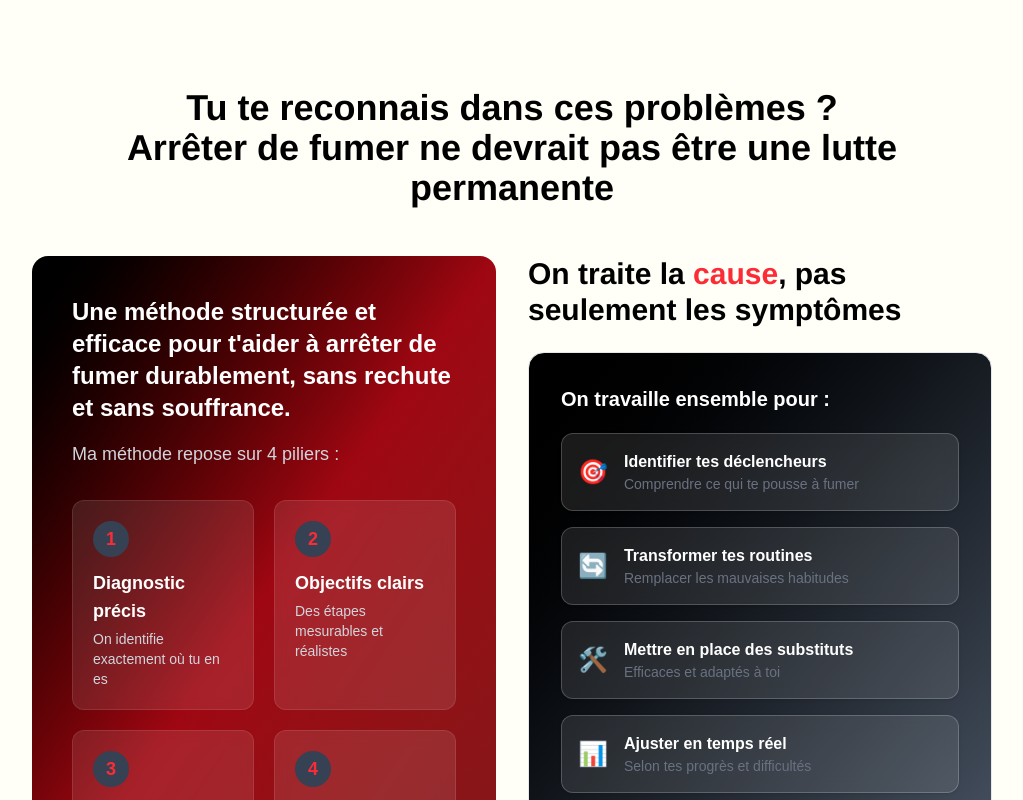
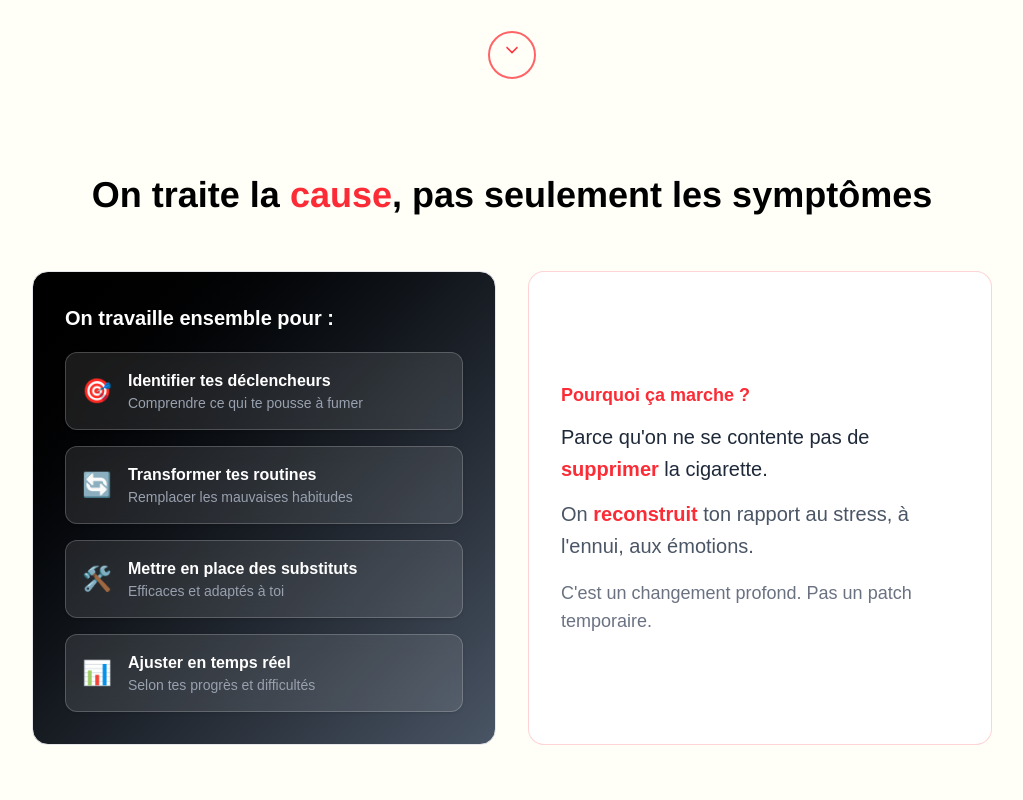
Before and after one commit to JarodT77/FranckSite, a Next.js app in the folder site/: page / in a window 1280 px wide. Shown: the part 2660-3460 px from the top of the page, without its empty margins (128-1151 px from the left). Built offline with nearby package versions, Linux system fonts and the light colour scheme.

Commit message:
CHANGE PAGE

```diff
--- a/site/app/components/detailedForm.tsx
+++ b/site/app/components/detailedForm.tsx
@@ -791,7 +791,7 @@ export default function DetailedForm() {
 
       <div className="flex justify-center mt-12 md:mt-16">
         <a
-          href="#subject"
+          href="#bienfaits"
           className="w-12 h-12 rounded-full border-2 border-red-400 flex items-center justify-center hover:border-red-500 hover:bg-red-500/5 transition-all"
         >
           <ChevronDown className="w-5 h-5 text-red-500 animate-bounce" />
--- a/site/app/components/hero.tsx
+++ b/site/app/components/hero.tsx
@@ -114,7 +114,7 @@ export default function Hero() {
         className="flex justify-center mt-12 md:mt-16"
       >
         <a
-          href="#bilan-form"
+          href="#subject"
           className="w-12 h-12 rounded-full border-2 border-red-400 flex items-center justify-center hover:border-red-500 hover:bg-red-500/5 transition-all"
         >
           <ChevronDown className="w-5 h-5 text-red-500 animate-bounce" />
--- /dev/null
+++ b/site/app/components/resolution.tsx
@@ -0,0 +1,66 @@
+"use client";
+
+import { motion } from "motion/react";
+
+export default function Resolution() {
+    return (
+        <section className="mx-4 md:mx-40 mt-12 md:mt-24">
+            <motion.h2
+                initial={{ opacity: 0, y: 30 }}
+                whileInView={{ opacity: 1, y: 0 }}
+                viewport={{ once: true, margin: "-100px" }}
+                transition={{ duration: 0.6 }}
+                className="text-2xl md:text-4xl font-bold font-helvetica text-center"
+            >
+                On traite la <span className="text-red-500">cause</span>, pas seulement les symptômes
+            </motion.h2>
+
+            <div className="flex flex-col md:flex-row gap-8 mt-10 md:mt-14">
+                <motion.div
+                    initial={{ opacity: 0, x: -40 }}
+                    whileInView={{ opacity: 1, x: 0 }}
+                    viewport={{ once: true, margin: "-100px" }}
+                    transition={{ duration: 0.6, delay: 0.2 }}
+                    className="flex-1 bg-linear-to-br from-black to-gray-600 rounded-2xl p-6 md:p-8 border border-gray-200"
+                >
+                    <h3 className="text-xl font-bold font-poppins mb-5 text-white">On travaille ensemble pour :</h3>
+                    <div className="space-y-4">
+                        {[
+                            { icon: "🎯", text: "Identifier tes déclencheurs", desc: "Comprendre ce qui te pousse à fumer" },
+                            { icon: "🔄", text: "Transformer tes routines", desc: "Remplacer les mauvaises habitudes" },
+                            { icon: "🛠️", text: "Mettre en place des substituts", desc: "Efficaces et adaptés à toi" },
+                            { icon: "📊", text: "Ajuster en temps réel", desc: "Selon tes progrès et difficultés" },
+                        ].map((item, index) => (
+                            <div key={index} className="flex gap-4 items-center bg-white/10 backdrop-blur-sm rounded-xl p-4 border border-white/20 shadow-sm">
+                                <span className="text-2xl shrink-0">{item.icon}</span>
+                                <div>
+                                    <p className="font-semibold text-white">{item.text}</p>
+                                    <p className="text-gray-400 text-sm">{item.desc}</p>
+                                </div>
+                            </div>
+                        ))}
+                    </div>
+                </motion.div>
+
+                <motion.div
+                    initial={{ opacity: 0, x: 40 }}
+                    whileInView={{ opacity: 1, x: 0 }}
+                    viewport={{ once: true, margin: "-100px" }}
+                    transition={{ duration: 0.6, delay: 0.4 }}
+                    className="flex-1 bg-white border border-red-500/20 rounded-2xl p-6 md:p-8 flex flex-col justify-center"
+                >
+                    <p className="text-red-500 font-semibold text-lg mb-3">Pourquoi ça marche ?</p>
+                    <p className="text-gray-800 text-xl leading-relaxed">
+                        Parce qu&apos;on ne se contente pas de <span className="text-red-500 font-bold">supprimer</span> la cigarette.
+                    </p>
+                    <p className="text-gray-600 text-xl leading-relaxed mt-3">
+                        On <span className="text-red-500 font-semibold">reconstruit </span>ton rapport au stress, à l&apos;ennui, aux émotions.
+                    </p>
+                    <p className="text-gray-500 text-lg mt-4">
+                        C&apos;est un changement profond. Pas un patch temporaire.
+                    </p>
+                </motion.div>
+            </div>
+        </section>
+    );
+}
--- a/site/app/components/subject.tsx
+++ b/site/app/components/subject.tsx
@@ -28,7 +28,7 @@ export default function Subject() {
     return (
         <section id="subject" className="mx-4 md:mx-40 mt-12 md:mt-24">
             <h2 className="text-2xl md:text-4xl font-bold font-helvetica text-center">
-                T&apos;arrives pas arreter ?<br/><span className="text-black"> mais les conséquences sont déja là</span>
+                Tu n'arrives pas arreter ?<br/><span className="text-black"> mais les conséquences sont déja là</span>
             </h2>
             <div className="grid grid-cols-1 md:grid-cols-3 gap-6 md:gap-8 mt-8 md:mt-12">
                 {problems.map((problem, index) => {
@@ -51,6 +51,12 @@ export default function Subject() {
                   );
                 })}
             </div>
+            <div className="hidden md:flex flex-col items-center gap-6 mt-12">
+                            <h2 className="text-2xl md:text-4xl font-bold font-helvetica text-center">DÉCIDE, AGIS, LIBÈRE TOI</h2>
+                            <a href="#bilan-form" className="px-8 text-center bg-red-400 text-red-900 font-bold font-poppins text-lg py-4 rounded-full hover:bg-red-500 hover:text-white transition-colors">
+                                Je veux arrêter de fumer
+                            </a>
+                        </div>
             <div className="flex flex-col justify-center mt-10">
                 <motion.h2
                     initial={{ opacity: 0, y: 30 }}
@@ -59,7 +65,7 @@ export default function Subject() {
                     transition={{ duration: 0.6 }}
                     className="text-2xl md:text-4xl font-bold font-helvetica text-center mt-12 md:mt-24"
                 >
-                    Tu te reconnais dans ces problèmes ?<br/><span className="text-black"> Arrêter de fumer ne devrait pas être une lutte permanente</span>
+                    Tu te reconnais dans ces problèmes ?
                 </motion.h2>
                 <div className="flex flex-col md:flex-row gap-8 mt-8 md:mt-12">
                     {/* Colonne gauche — Ma méthode */}
@@ -92,59 +98,9 @@ export default function Subject() {
                                 ))}
                             </div>
                         </div>
-                        <div className="hidden md:flex flex-col items-center gap-6 mt-12">
-                            <h2 className="text-2xl md:text-4xl font-bold font-helvetica text-center">DÉCIDE, AGIS, LIBÈRE TOI</h2>
-                            <a href="#contact" className="w-1/2 text-center bg-red-400 text-red-900 font-bold font-poppins text-lg py-4 rounded-full hover:bg-red-500 hover:text-white transition-colors">
-                                Je veux arrêter de fumer
-                            </a>
-                        </div>
+
                     </motion.div>
 
-                    {/* Colonne droite — On traite la cause */}
-                    <motion.div
-                        initial={{ opacity: 0, x: 40 }}
-                        whileInView={{ opacity: 1, x: 0 }}
-                        viewport={{ once: true, margin: "-100px" }}
-                        transition={{ duration: 0.6, delay: 0.4 }}
-                        className="flex-1 flex flex-col gap-6"
-                    >
-                        <h2 className="text-2xl md:text-3xl font-bold font-helvetica text-center md:text-left">
-                            On traite la <span className="text-red-500">cause</span>, pas seulement les symptômes
-                        </h2>
-
-                        <div className="flex-1 bg-linear-to-br from-black to-gray-600 rounded-2xl p-6 md:p-8 border border-gray-200">
-                            <h3 className="text-xl font-bold font-poppins mb-5 text-white">On travaille ensemble pour :</h3>
-                            <div className="space-y-4">
-                                {[
-                                    { icon: "🎯", text: "Identifier tes déclencheurs", desc: "Comprendre ce qui te pousse à fumer" },
-                                    { icon: "🔄", text: "Transformer tes routines", desc: "Remplacer les mauvaises habitudes" },
-                                    { icon: "🛠️", text: "Mettre en place des substituts", desc: "Efficaces et adaptés à toi" },
-                                    { icon: "📊", text: "Ajuster en temps réel", desc: "Selon tes progrès et difficultés" },
-                                ].map((item, index) => (
-                                    <div key={index} className="flex gap-4 items-center bg-white/10 backdrop-blur-sm rounded-xl p-4 border border-white/20 shadow-sm">
-                                      <span className="text-2xl shrink-0">{item.icon}</span>
-                                      <div>
-                                        <p className="font-semibold text-white">{item.text}</p>
-                                        <p className="text-gray-500 text-sm">{item.desc}</p>
-                                      </div>
-                                    </div>
-                                ))}
-                            </div>
-                        </div>
-
-                        <div className="bg-white border border-red-500/20 rounded-2xl p-6 md:p-8">
-                            <p className="text-red-500 font-semibold text-lg mb-3">Pourquoi ça marche ?</p>
-                            <p className="text-gray-800 text-lg leading-relaxed">
-                              Parce qu&apos;on ne se contente pas de <span className="text-red-500 font-bold">supprimer</span> la cigarette.
-                            </p>
-                            <p className="text-gray-600 text-lg leading-relaxed mt-2">
-                              On <span className="text-red-500 font-semibold">reconstruit </span>ton rapport au stress, à l&apos;ennui, aux émotions.
-                            </p>
-                            <p className="text-gray-500 mt-2">
-                              C&apos;est un changement profond. Pas un patch temporaire.
-                            </p>
-                        </div>
-                    </motion.div>
                 </div>
                 <motion.div
                     initial={{ opacity: 0, y: 20 }}
@@ -162,7 +118,7 @@ export default function Subject() {
 
             <div className="flex justify-center mt-12 md:mt-16">
               <a
-                href="#bienfaits"
+                href="#bilan-form"
                 className="w-12 h-12 rounded-full border-2 border-red-400 flex items-center justify-center hover:border-red-500 hover:bg-red-500/5 transition-all"
               >
                 <ChevronDown className="w-5 h-5 text-red-500 animate-bounce" />
--- a/site/app/page.tsx
+++ b/site/app/page.tsx
@@ -1,6 +1,7 @@
 import Navbar  from "./components/navbar";
 import Hero from "./components/hero";
 import Subject from "./components/subject";
+import Resolution from "./components/resolution";
 import Benefits from "./components/benefits";
 import Service from "./components/service";
 import Testimonials from "./components/testimonials";
@@ -17,8 +18,9 @@ export default function Home() {
         <Hero />
       </header>
       <main>
+        <Subject />
+        <Resolution />
         <DetailedForm />
-        <Subject />
         <Benefits />
         <Service />
         <Testimonials />
```
